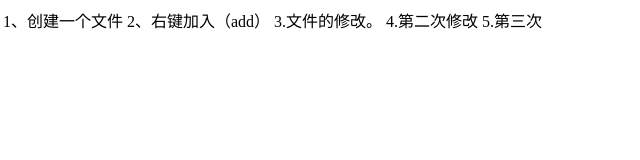
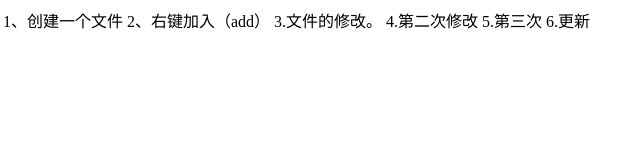
Before and after one commit to wangyuan214155/yanda, a plain HTML site: page index.html in a window 1280 px wide. Shown: the full height of the page, 5-645 px from the left. Drawn offline with Linux system fonts and the light colour scheme.

Commit message:
Update index.html

```diff
--- a/index.html
+++ b/index.html
@@ -10,5 +10,6 @@
 	3.文件的修改。
 	4.第二次修改
 	5.第三次
+	6.更新
 </body>
 </html>
```
